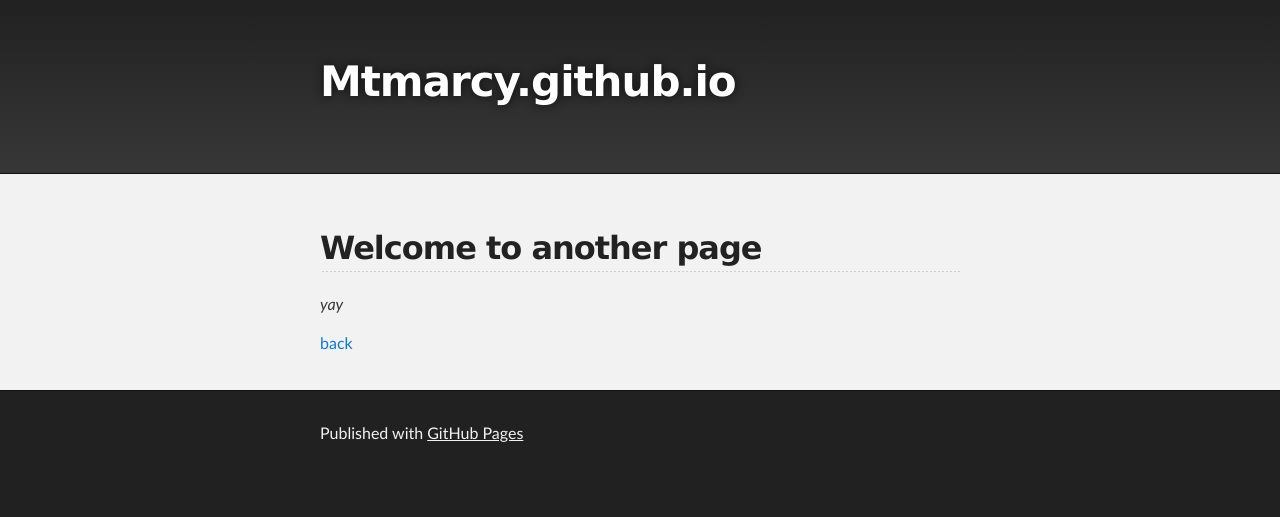
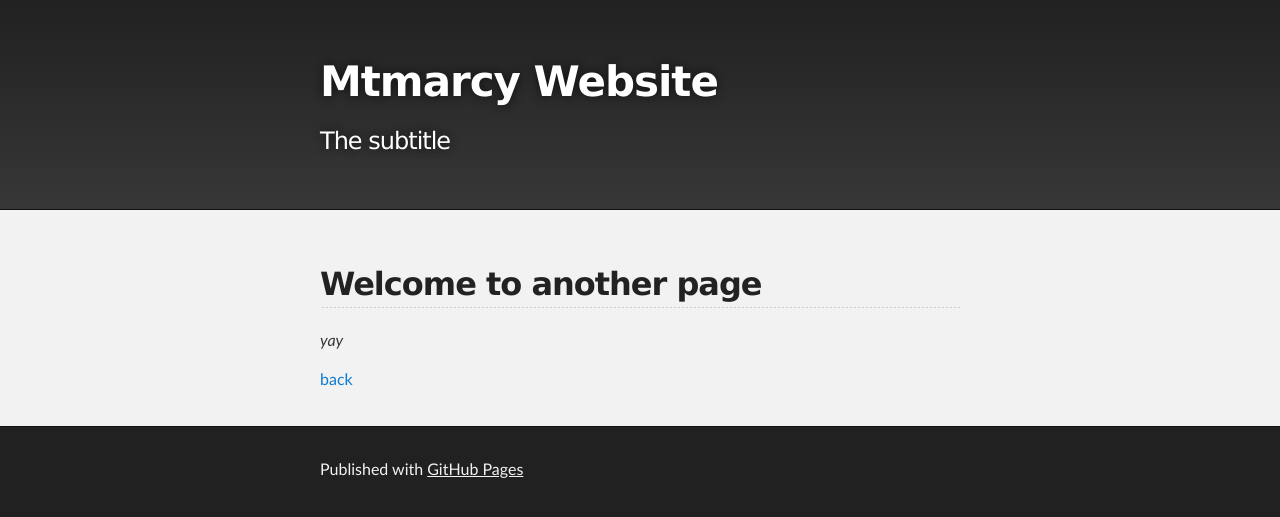
Before and after one commit to Mtmarcy/Mtmarcy.github.io, a Jekyll site: the page built from another-page.md, in a window 1280 px wide. Shown: the top 517 px of the page. Built offline with Jekyll 4.4.1, drawn with Linux system fonts in a browser that asks for light colours; the repository's description, which GitHub fills in, is left out; our own code applies the rules of GitHub Pages for plain Markdown files.

Commit message:
Update _config.yml

```diff
--- a/_config.yml
+++ b/_config.yml
@@ -1,5 +1,5 @@
-title:
-description:
+title: Mtmarcy Website
+description: The subtitle
 show_downloads: false
 google_analytics:
 theme: jekyll-theme-slate
```
